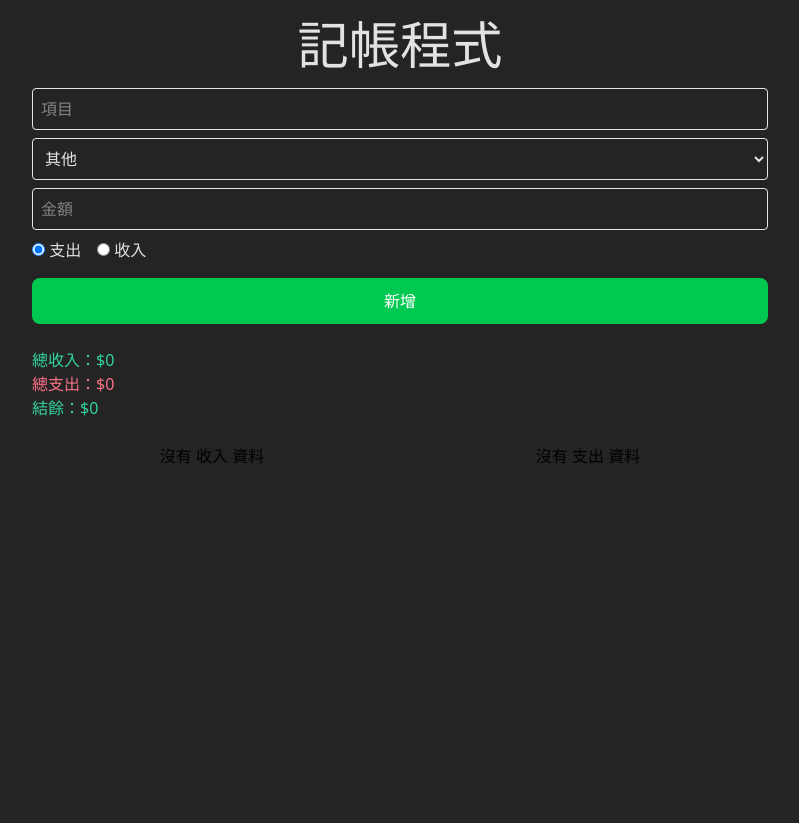
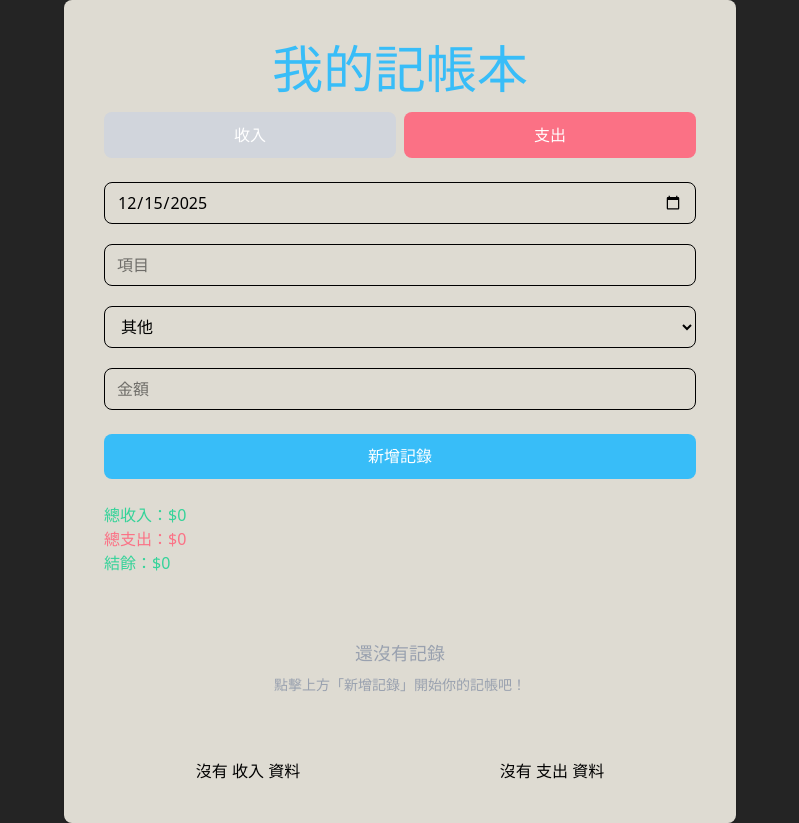
Before and after one commit to Hungred/account-book, a React (Vite) app: page / in a window 1280 px wide. Shown: the whole page, without its empty margins (240-1039 px from the left). Before the commit the page ends 800 px from the top, so only its background shows below. Built offline with nearby package versions, Linux system fonts and the light colour scheme.

Commit message:
Add date field and apply Tailwind styles

```diff
--- a/src/App.tsx
+++ b/src/App.tsx
@@ -14,7 +14,8 @@ export default function App() {
     title: string,
     amount: number,
     type: RecordType,
-    category: Category
+    category: Category,
+    date: string
   ) => {
     const newItem: RecordItem = {
       id: Date.now(),
@@ -22,6 +23,7 @@ export default function App() {
       amount,
       type,
       category,
+      date,
     };
     setList((prev) => [...prev, newItem]);
   };
@@ -56,8 +58,12 @@ export default function App() {
   }, [list]);
 
   return (
+    <div className='min-h-screen flex justify-center items-center'>
+      <div className='w-full max-w-2xl bg-[#dedbd2] p-6 rounded-lg shadow'>
         <div className='max-w-3xl mx-auto p-4'>
-      <h1 className='text-3xl font-bold mb-4 text-center'>記帳程式</h1>
+          <h1 className='text-3xl font-bold mb-4 text-center text-primary'>
+            我的記帳本
+          </h1>
           <div className='mb-6'>
             <RecordForm
               onAdd={handleAdd}
@@ -69,16 +75,27 @@ export default function App() {
             <Summary list={list}></Summary>
           </div>
           <div className='mb-6'>
+            {list.length === 0 ? (
+              <div className='text-center text-gray-400 py-10'>
+                <p className='text-lg mb-2'>還沒有記錄</p>
+                <p className='text-sm text-black-700'>
+                  點擊上方「新增記錄」開始你的記帳吧！
+                </p>
+              </div>
+            ) : (
               <RecordList
                 list={list}
                 onRemove={handleRemove}
                 onEdit={handleEdit}
               ></RecordList>
+            )}
           </div>
           <div className='flex justify-around flex-wrap gap-4'>
             <Chart list={list} type='income' />
             <Chart list={list} type='expense' />
           </div>
         </div>
+      </div>
+    </div>
   );
 }
--- a/src/components/RecordForm.tsx
+++ b/src/components/RecordForm.tsx
@@ -8,7 +8,8 @@ export interface RecordFormProps {
     title: string,
     amount: number,
     type: RecordType,
-    category: Category
+    category: Category,
+    date: string
   ) => void;
   editingItem?: RecordItem | null;
   onUpdate?: (updated: RecordItem) => void;
@@ -23,6 +24,9 @@ export default function RecordForm({
   const [amount, setAmount] = useState<string>('');
   const [type, setType] = useState<RecordType>('expense');
   const [category, setCategory] = useState<Category>('其他');
+  const [date, setDate] = useState(
+    () => new Date().toISOString().split('T')[0]
+  ); // 預設今天
 
   const handleAddOrUpdate = () => {
     if (!title || !amount) return;
@@ -34,13 +38,15 @@ export default function RecordForm({
         amount: Number(amount),
         type,
         category,
+        date,
       });
     } else {
-      onAdd(title, Number(amount), type, category);
+      onAdd(title, Number(amount), type, category, date);
     }
     setTitle('');
     setAmount('');
     setType('expense');
+    setDate(new Date().toISOString().split('T')[0]);
   };
 
   useEffect(() => {
@@ -53,14 +59,39 @@ export default function RecordForm({
 
   return (
     <div className='flex flex-col gap-2'>
+      <div className='flex gap-2 mb-4'>
+        <button
+          type='button'
+          className={`flex-1 py-2 rounded-lg text-white transition
+      ${type === 'income' ? 'bg-income' : 'bg-gray-300 text-gray-700'}`}
+          onClick={() => setType('income')}
+        >
+          收入
+        </button>
+
+        <button
+          type='button'
+          className={`flex-1 py-2 rounded-lg text-white transition
+      ${type === 'expense' ? 'bg-expense' : 'bg-gray-300 text-gray-700'}`}
+          onClick={() => setType('expense')}
+        >
+          支出
+        </button>
+      </div>
       <input
-        className='border p-2 rounded'
+        className='text-black border-black w-full mb-3 px-3 py-2 border rounded-lg focus:outline-none focus:ring-2 focus:ring-primary'
+        type='date'
+        value={date}
+        onChange={(e) => setDate(e.target.value)}
+      />
+      <input
+        className='text-black border-black w-full mb-3 px-3 py-2 border rounded-lg focus:outline-none focus:ring-2 focus:ring-primary'
         value={title}
         onChange={(e) => setTitle(e.target.value)}
         placeholder='項目'
       />
       <select
-        className='border p-2 rounded'
+        className='text-black border-black w-full mb-3 px-3 py-2 border rounded-lg focus:outline-none focus:ring-2 focus:ring-primary'
         value={category}
         onChange={(e) => setCategory(e.target.value as Category)}
       >
@@ -70,36 +101,16 @@ export default function RecordForm({
         <option value='其他'>其他</option>
       </select>
       <input
-        className='border p-2 rounded'
+        className='text-black border-black w-full mb-4 px-3 py-2 border rounded-lg focus:outline-none focus:ring-2 focus:ring-primary'
         value={amount}
         onChange={(e) => setAmount(e.target.value)}
         placeholder='金額'
       />
-      <div className='flex gap-4'>
-        <label>
-          <input
-            type='radio'
-            value='expense'
-            checked={type === 'expense'}
-            onChange={() => setType('expense')}
-          />{' '}
-          支出
-        </label>
-        <label>
-          <input
-            type='radio'
-            value='income'
-            checked={type === 'income'}
-            onChange={() => setType('income')}
-          />{' '}
-          收入
-        </label>
-      </div>
       <button
-        className='bg-green-500 text-white p-2 rounded mt-2'
+        className='w-full bg-primary hover:bg-secondary text-white py-2 rounded-lg font-semibold transition'
         onClick={handleAddOrUpdate}
       >
-        {editingItem ? '更新' : '新增'}
+        {editingItem ? '更新記錄' : '新增記錄'}
       </button>
     </div>
   );
--- a/src/components/RecordList.tsx
+++ b/src/components/RecordList.tsx
@@ -1,4 +1,6 @@
 import type { RecordType } from './RecordForm';
+import editIcon from '../assets/icons/edit.svg';
+import removeIcon from '../assets/icons/remove.svg';
 
 export type Category = '食物' | '交通' | '娛樂' | '其他';
 export interface RecordItem {
@@ -7,6 +9,7 @@ export interface RecordItem {
   amount: number;
   type: RecordType;
   category: Category;
+  date: string; // ISO 字串格式，例如 '2025-12-15'
 }
 
 export interface RecordListProps {
@@ -21,33 +24,54 @@ export default function RecordList({
   onEdit,
 }: RecordListProps) {
   return (
-    <ul>
+    <ul className='flex flex-col gap-y-3'>
       {list.map((item) => (
         <li
-          className='flex justify-between items-center p-2 border-b'
           key={item.id}
-          style={{ color: item.type === 'income' ? 'green' : 'red' }}
+          className='flex items-center justify-between bg-card rounded-lg px-4 py-3 shadow-sm hover:shadow-md transition'
         >
-          <span
-            className={
-              item.type === 'income' ? 'text-green-600' : 'text-red-600'
-            }
-          >
-            [{item.type === 'income' ? '收入' : '支出'}][
-            {item.category}]{item.title} - ${item.amount}
-          </span>
-          <div className='flex-gap-2'>
+          <div>
+            <p className='font-medium text-black'>{item.date}</p>
+          </div>
+          <div>
+            <span
+              className={`text-xs px-2 py-0.5 rounded-full text-white
+            ${item.type === 'income' ? 'bg-income' : 'bg-expense'}`}
+            >
+              {item.type === 'income' ? '收入' : '支出'}
+            </span>
+            <p className='font-medium text-black'>{item.category}</p>
+          </div>
+          <div className='flex items-center gap-3'>
+            <p
+              className={`font-bold
+          ${item.type === 'income' ? 'text-income' : 'text-expense'}`}
+            >
+              ${item.amount}
+            </p>
             <button
-              className='px-2 py-1 bg-blue-500 text-white rounded'
+              className={`w-10 h-10 flex items-center justify-center text-white rounded-full ${
+                item.type === 'income'
+                  ? 'bg-income hover:opacity-60'
+                  : 'bg-expense hover:opacity-60'
+              }`}
               onClick={() => onEdit(item)}
             >
-              編輯
+              <img src={editIcon} alt='edit' className='w-4 h-4 max-w-none' />
             </button>
             <button
-              className='px-2 py-1 bg-blue-500 text-white rounded'
+              className={`w-10 h-10 flex items-center justify-center  text-white rounded ${
+                item.type === 'income'
+                  ? 'bg-income hover:opacity-60'
+                  : 'bg-expense hover:opacity-60'
+              }`}
               onClick={() => onRemove(item.id)}
             >
-              刪除
+              <img
+                src={removeIcon}
+                alt='remove'
+                className='w-4 h-4 max-w-none'
+              />
             </button>
           </div>
         </li>
```
Lines whose indentation alone changed are shown as unchanged.
